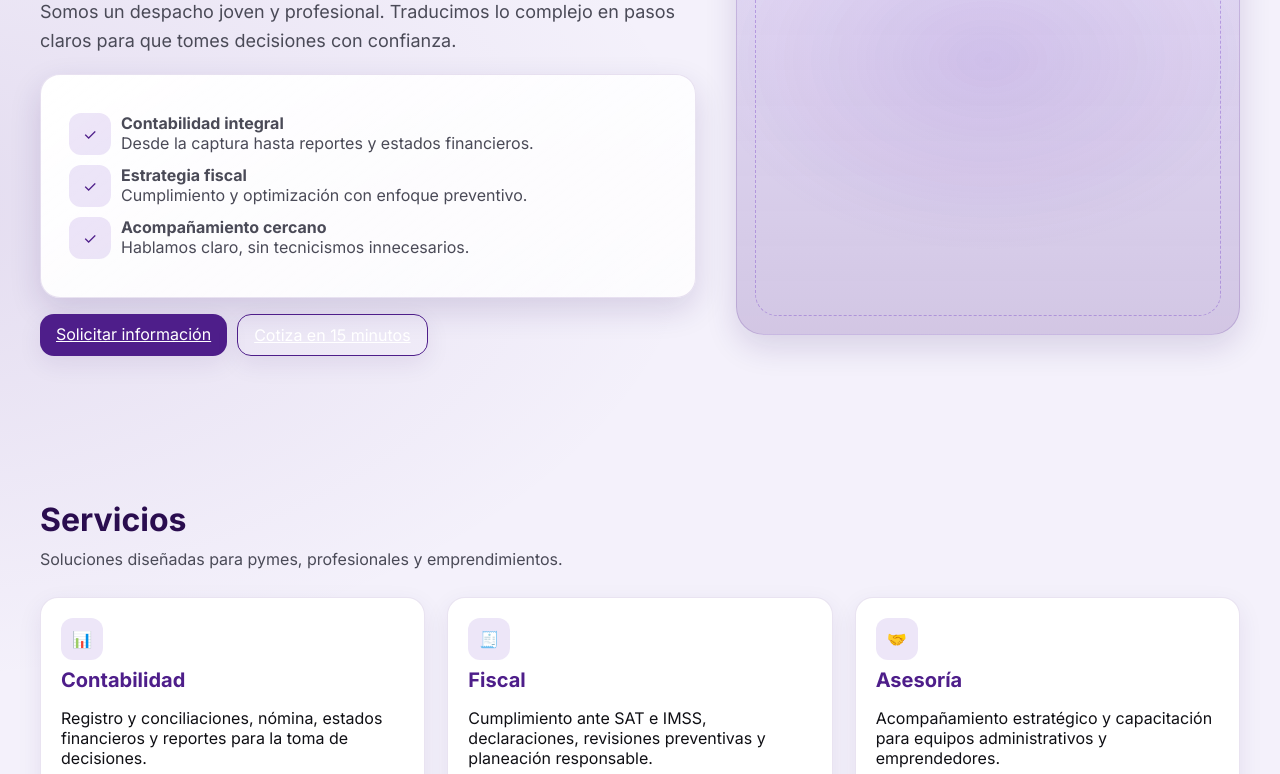
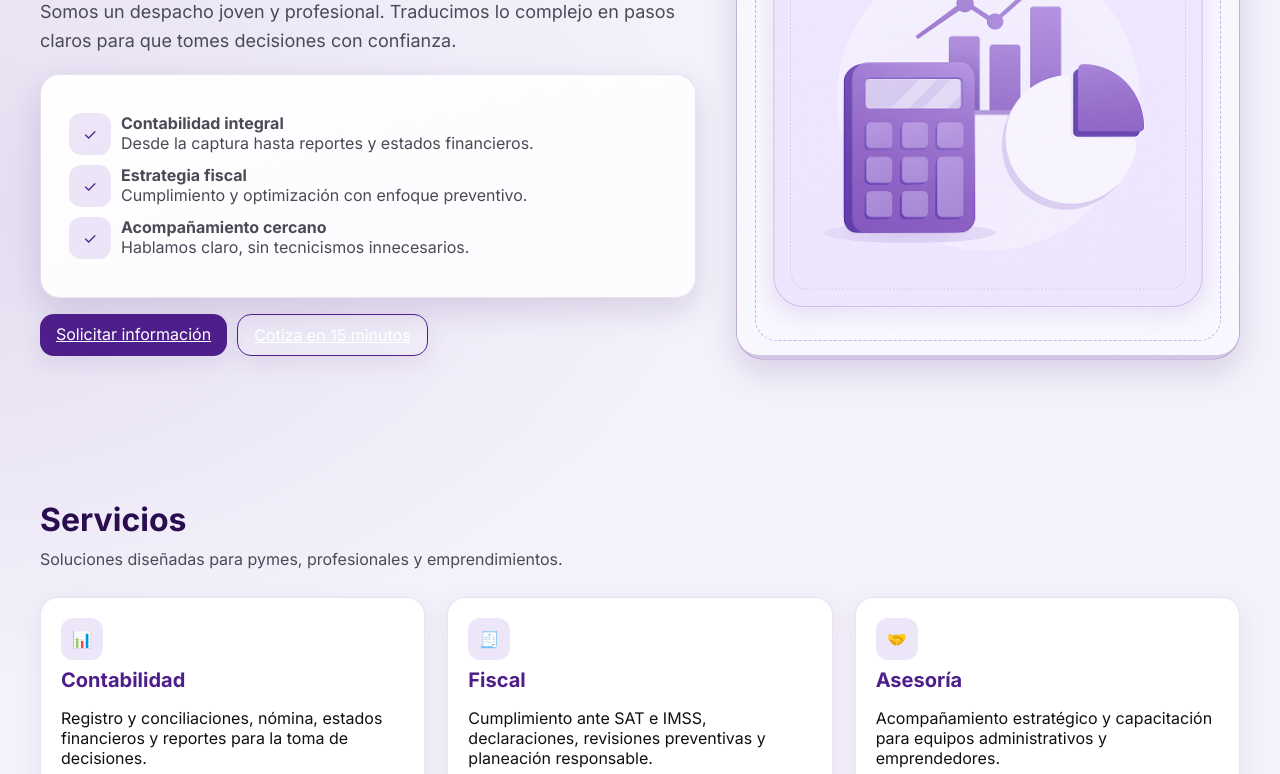
Before and after one commit to axentamx/axenta-site, a plain HTML site: page index.html in a window 1280 px wide. Shown: the part 326-1100 px from the top of the page. Drawn offline with Linux system fonts and the light colour scheme.

Commit message:
Update index.html

```diff
--- a/index.html
+++ b/index.html
@@ -112,7 +112,10 @@
             <a class="cta" style="background:transparent;border:1px solid var(--axenta-700);color:var(--axenta-700)" href="cotiza.html">Cotiza en 15 minutos</a>
           </p>
         </div>
-        <div class="hero-art" aria-hidden="true"></div>
+        <div class="hero-art">
+  <img src="assets/asesoria.png" alt="Ilustración de asesoría contable" style="width:100%; height:auto; border-radius:22px;">
+</div>
+
       </div>
     </div>
   </main>
```
